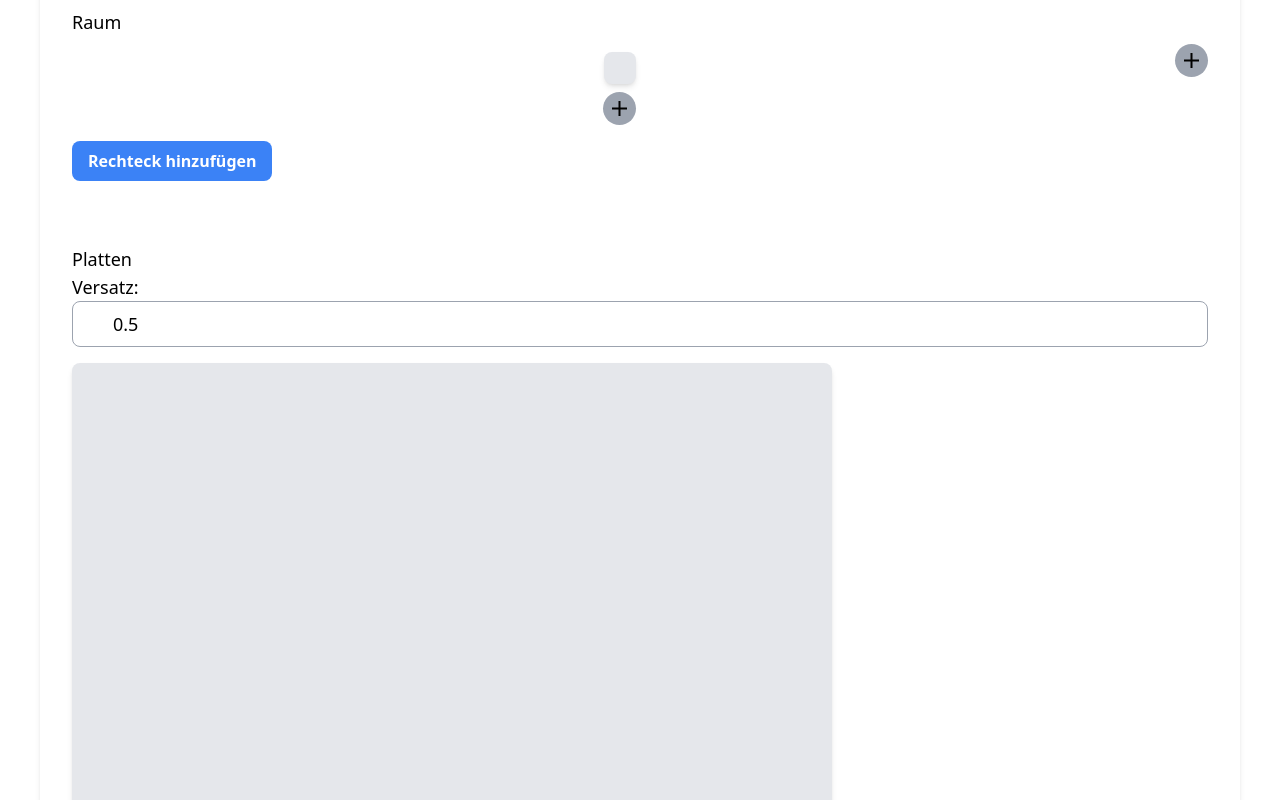
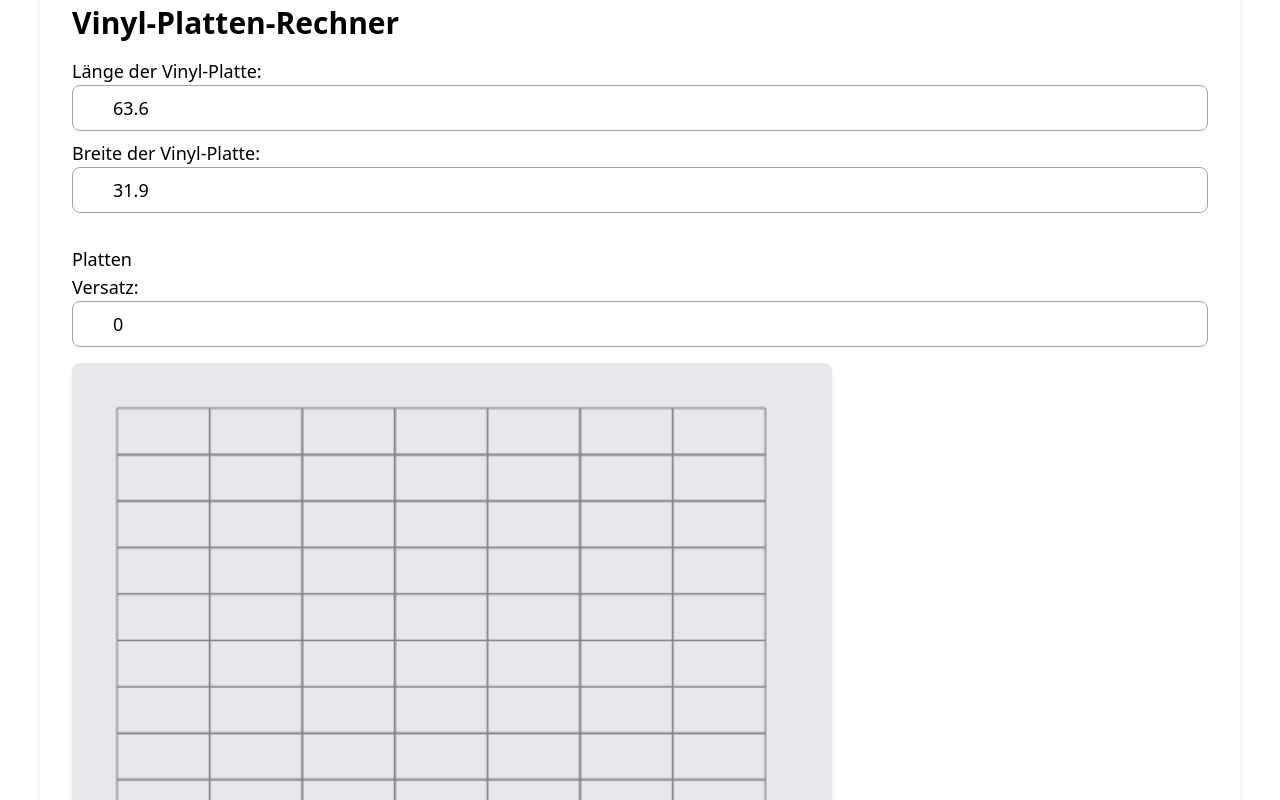
Before and after one commit to 72haja/parket-planer, a Next.js app: page / in a window 1280 px wide. Shown: the part 360-1160 px from the top of the page. Built offline with nearby package versions, Linux system fonts and the light colour scheme.

Commit message:
extract vinyl stuff to extra components

```diff
--- /dev/null
+++ b/app/components/VinylCanvas.tsx
@@ -0,0 +1,83 @@
+import { useCallback, useEffect, useRef, useState } from "react";
+
+interface VinylCanvasProps {
+    plattenLaenge: number;
+    plattenBreite: number;
+}
+
+export const VinylCanvas = ({ plattenLaenge, plattenBreite }: VinylCanvasProps) => {
+    const [versatz, setVersatz] = useState(0);
+
+    const canvasPlattenRef: React.RefObject<HTMLCanvasElement | null> = useRef(null);
+    const ctxPlattenRef: React.RefObject<CanvasRenderingContext2D | null> = useRef(null);
+
+    const widthOfCanvas = 500;
+
+    useEffect(() => {
+        if (canvasPlattenRef.current) {
+            ctxPlattenRef.current = canvasPlattenRef.current.getContext("2d");
+            drawPlattenCanvas();
+        }
+    }, []);
+
+    const drawPlattenCanvas = useCallback(() => {
+        if (!ctxPlattenRef.current || !canvasPlattenRef.current) return;
+
+        const ctx = ctxPlattenRef.current;
+        ctx.clearRect(0, 0, canvasPlattenRef.current.width, canvasPlattenRef.current.height);
+        drawVinylPlatten();
+    }, [versatz, plattenLaenge, plattenBreite]);
+
+    const abstandX = 20;
+    const abstandY = 20;
+
+    function drawVinylPlatten() {
+        if (!ctxPlattenRef.current) return;
+
+        const ctx = ctxPlattenRef.current;
+        const amountOfPlattenX = Math.floor(widthOfCanvas / plattenLaenge);
+        const amountOfPlattenY = Math.floor(widthOfCanvas / plattenBreite);
+
+        for (let i = 0; i < amountOfPlattenX; i++) {
+            for (let j = 0; j < amountOfPlattenY; j++) {
+                ctx.lineWidth = 1;
+                ctx.strokeStyle = "gray";
+                ctx.beginPath();
+                const versatzValue = j % 2 === 1 ? versatz * plattenLaenge : 0;
+                ctx.rect(
+                    abstandX + i * plattenLaenge + versatzValue,
+                    abstandY + j * plattenBreite,
+                    plattenLaenge,
+                    plattenBreite
+                );
+                ctx.stroke();
+            }
+        }
+    }
+
+    return (
+        <>
+            <p className="text-lg font-medium mt-8">Platten</p>
+
+            <label className="block text-lg font-medium">
+                Versatz:
+                <input
+                    type="number"
+                    step="0.01"
+                    value={versatz}
+                    onChange={e => setVersatz(Number(e.target.value))}
+                    className="w-full p-2 pl-10 text-lg border border-gray-400 rounded-lg focus:outline-none focus:ring focus:ring-blue-500"
+                />
+            </label>
+
+            <div className="max-w-full w-auto aspect-square max-h-[calc(100dvh-40px)] bg-gray-200 rounded-lg shadow-md mt-4 p-4">
+                <canvas
+                    id="platten"
+                    ref={canvasPlattenRef}
+                    width={widthOfCanvas}
+                    height={widthOfCanvas}
+                    className="w-full h-full bg-gray-200"></canvas>
+            </div>
+        </>
+    );
+};
--- /dev/null
+++ b/app/components/VinylSettings.tsx
@@ -0,0 +1,41 @@
+interface VinylSettingsProps {
+    plattenLaenge: number;
+    setPlattenLaenge: (plattenLaenge: number) => void;
+    plattenBreite: number;
+    setPlattenBreite: (plattenBreite: number) => void;
+}
+
+export const VinylSettings = ({
+    plattenLaenge,
+    setPlattenLaenge,
+    plattenBreite,
+    setPlattenBreite,
+}: VinylSettingsProps) => {
+    return (
+        <>
+            <h1 className="text-3xl font-bold mb-4">Vinyl-Platten-Rechner</h1>
+            <form className="flex flex-col">
+                <div className="w-full grid gap-2">
+                    <label className="block text-lg font-medium">
+                        Länge der Vinyl-Platte:
+                        <input
+                            type="number"
+                            value={plattenLaenge}
+                            onChange={e => setPlattenLaenge(Number(e.target.value))}
+                            className="w-full p-2 pl-10 text-lg border border-gray-400 rounded-lg focus:outline-none focus:ring focus:ring-blue-500"
+                        />
+                    </label>
+                    <label className="block text-lg font-medium">
+                        Breite der Vinyl-Platte:
+                        <input
+                            type="number"
+                            value={plattenBreite}
+                            onChange={e => setPlattenBreite(Number(e.target.value))}
+                            className="w-full p-2 pl-10 text-lg border border-gray-400 rounded-lg focus:outline-none focus:ring focus:ring-blue-500"
+                        />
+                    </label>
+                </div>
+            </form>
+        </>
+    );
+};
--- /dev/null
+++ b/app/components/VinylWrapper.tsx
@@ -0,0 +1,21 @@
+import { useState } from "react";
+import { VinylCanvas } from "@/app/components/VinylCanvas";
+import { VinylSettings } from "@/app/components/VinylSettings";
+
+export const VinylWrapper = () => {
+    const [plattenLaenge, setPlattenLaenge] = useState(63.6);
+    const [plattenBreite, setPlattenBreite] = useState(31.9);
+
+    return (
+        <>
+            <VinylSettings
+                plattenLaenge={plattenLaenge}
+                setPlattenLaenge={setPlattenLaenge}
+                plattenBreite={plattenBreite}
+                setPlattenBreite={setPlattenBreite}
+            />
+
+            <VinylCanvas plattenLaenge={plattenLaenge} plattenBreite={plattenBreite} />
+        </>
+    );
+};
--- a/app/page.tsx
+++ b/app/page.tsx
@@ -5,6 +5,7 @@ import { AddButton } from "@/app/components/AddButton";
 import { AddRechteckDialog } from "@/app/components/AddRechteckDialog";
 import { Rooms } from "@/app/components/Rooms";
 import { Snackbar } from "@/app/components/Snackbar";
+import { VinylWrapper } from "@/app/components/VinylWrapper";
 import { Dot, Position, Rechteck, RechteckDistancesEdge, TooltipRechteck } from "@/types";
 
 // Assume these components are imported from elsewhere
@@ -16,11 +17,8 @@ import { Dot, Position, Rechteck, RechteckDistancesEdge, TooltipRechteck } from
 
 export default function VinylPlattenRechner() {
     const [snackbarText, setSnackbarText] = useState("");
-    const [plattenLaenge, setPlattenLaenge] = useState(63.6);
-    const [plattenBreite, setPlattenBreite] = useState(31.9);
     const [clickPosition, setClickPosition] = useState<Position>({ x: 0, y: 0 });
     const [rechtecke, setRechtecke] = useState<Rechteck[]>([]);
-    const [versatz, setVersatz] = useState(0.5);
     const [canvasWidthIncrease, setCanvasWidthIncrease] = useState(0);
     const [showAddRechteckDialog, setShowAddRechteckDialog] = useState(false);
     const [redDot, setRedDot] = useState<Dot>({ x: null, y: null });
@@ -39,9 +37,7 @@ export default function VinylPlattenRechner() {
     });
 
     const canvasRef: React.RefObject<HTMLCanvasElement | null> = useRef(null);
-    const canvasPlattenRef: React.RefObject<HTMLCanvasElement | null> = useRef(null);
     const ctxRef: React.RefObject<CanvasRenderingContext2D | null> = useRef(null);
-    const ctxPlattenRef: React.RefObject<CanvasRenderingContext2D | null> = useRef(null);
 
     const maxXOfRechtecke =
         Math.max(
@@ -63,9 +59,8 @@ export default function VinylPlattenRechner() {
 
     // Initialize canvases and add event listeners
     useEffect(() => {
-        if (canvasRef.current && canvasPlattenRef.current) {
+        if (canvasRef.current) {
             ctxRef.current = canvasRef.current.getContext("2d");
-            ctxPlattenRef.current = canvasPlattenRef.current.getContext("2d");
             drawCanvas();
             addEventListenersForCanvas();
         }
@@ -92,15 +87,11 @@ export default function VinylPlattenRechner() {
         blueDot,
         tooltipRechteck,
         dragRectangle,
-        versatz,
-        plattenBreite,
-        plattenLaenge,
         canvasWidthIncrease,
     ]);
 
     function drawCanvas() {
         drawRaumCanvas();
-        drawPlattenCanvas();
     }
 
     function drawRaumCanvas() {
@@ -136,41 +127,6 @@ export default function VinylPlattenRechner() {
             );
             ctx.stroke();
         });
-    }
-
-    function drawPlattenCanvas() {
-        if (!ctxPlattenRef.current || !canvasPlattenRef.current) return;
-
-        const ctx = ctxPlattenRef.current;
-        ctx.clearRect(0, 0, canvasPlattenRef.current.width, canvasPlattenRef.current.height);
-        drawVinylPlatten();
-    }
-
-    const abstandX = 20;
-    const abstandY = 20;
-
-    function drawVinylPlatten() {
-        if (!ctxPlattenRef.current) return;
-
-        const ctx = ctxPlattenRef.current;
-        const amountOfPlattenX = Math.floor(widthOfCanvas / plattenLaenge);
-        const amountOfPlattenY = Math.floor(widthOfCanvas / plattenBreite);
-
-        for (let i = 0; i < amountOfPlattenX; i++) {
-            for (let j = 0; j < amountOfPlattenY; j++) {
-                ctx.lineWidth = 1;
-                ctx.strokeStyle = "gray";
-                ctx.beginPath();
-                const versatzValue = j % 2 === 1 ? versatz * plattenLaenge : 0;
-                ctx.rect(
-                    abstandX + i * plattenLaenge + versatzValue,
-                    abstandY + j * plattenBreite,
-                    plattenLaenge,
-                    plattenBreite
-                );
-                ctx.stroke();
-            }
-        }
     }
 
     function handleRoomSelect(rooms: Rechteck[]) {
@@ -665,30 +621,6 @@ export default function VinylPlattenRechner() {
             <div className="max-w-screen-2xl mx-auto p-4 md:p-6 lg:p-8 bg-white rounded-lg shadow-md">
                 <Rooms onUpdateSelectedRoom={handleRoomSelect} />
 
-                <h1 className="text-3xl font-bold mb-4">Vinyl-Platten-Rechner</h1>
-                <form className="flex flex-col">
-                    <div className="w-full grid gap-2">
-                        <label className="block text-lg font-medium">
-                            Länge der Vinyl-Platte:
-                            <input
-                                type="number"
-                                value={plattenLaenge}
-                                onChange={e => setPlattenLaenge(Number(e.target.value))}
-                                className="w-full p-2 pl-10 text-lg border border-gray-400 rounded-lg focus:outline-none focus:ring focus:ring-blue-500"
-                            />
-                        </label>
-                        <label className="block text-lg font-medium">
-                            Breite der Vinyl-Platte:
-                            <input
-                                type="number"
-                                value={plattenBreite}
-                                onChange={e => setPlattenBreite(Number(e.target.value))}
-                                className="w-full p-2 pl-10 text-lg border border-gray-400 rounded-lg focus:outline-none focus:ring focus:ring-blue-500"
-                            />
-                        </label>
-                    </div>
-                </form>
-
                 <p className="text-lg font-medium mt-8">Raum</p>
 
                 <div className="grid grid-cols-[minmax(0,1fr)_max-content] grid-rows-[minmax(0,1fr)_max-content] items-center justify-items-center gap-2">
@@ -753,27 +685,7 @@ export default function VinylPlattenRechner() {
                     ))}
                 </div>
 
-                <p className="text-lg font-medium mt-8">Platten</p>
-
-                <label className="block text-lg font-medium">
-                    Versatz:
-                    <input
-                        type="number"
-                        step="0.01"
-                        value={versatz}
-                        onChange={e => setVersatz(Number(e.target.value))}
-                        className="w-full p-2 pl-10 text-lg border border-gray-400 rounded-lg focus:outline-none focus:ring focus:ring-blue-500"
-                    />
-                </label>
-
-                <div className="max-w-full w-auto aspect-square max-h-[calc(100dvh-40px)] bg-gray-200 rounded-lg shadow-md mt-4 p-4">
-                    <canvas
-                        id="platten"
-                        ref={canvasPlattenRef}
-                        width={widthOfCanvas}
-                        height={widthOfCanvas}
-                        className="w-full h-full bg-gray-200"></canvas>
-                </div>
+                <VinylWrapper />
 
                 <AddRechteckDialog
                     showDialog={showAddRechteckDialog}
```
